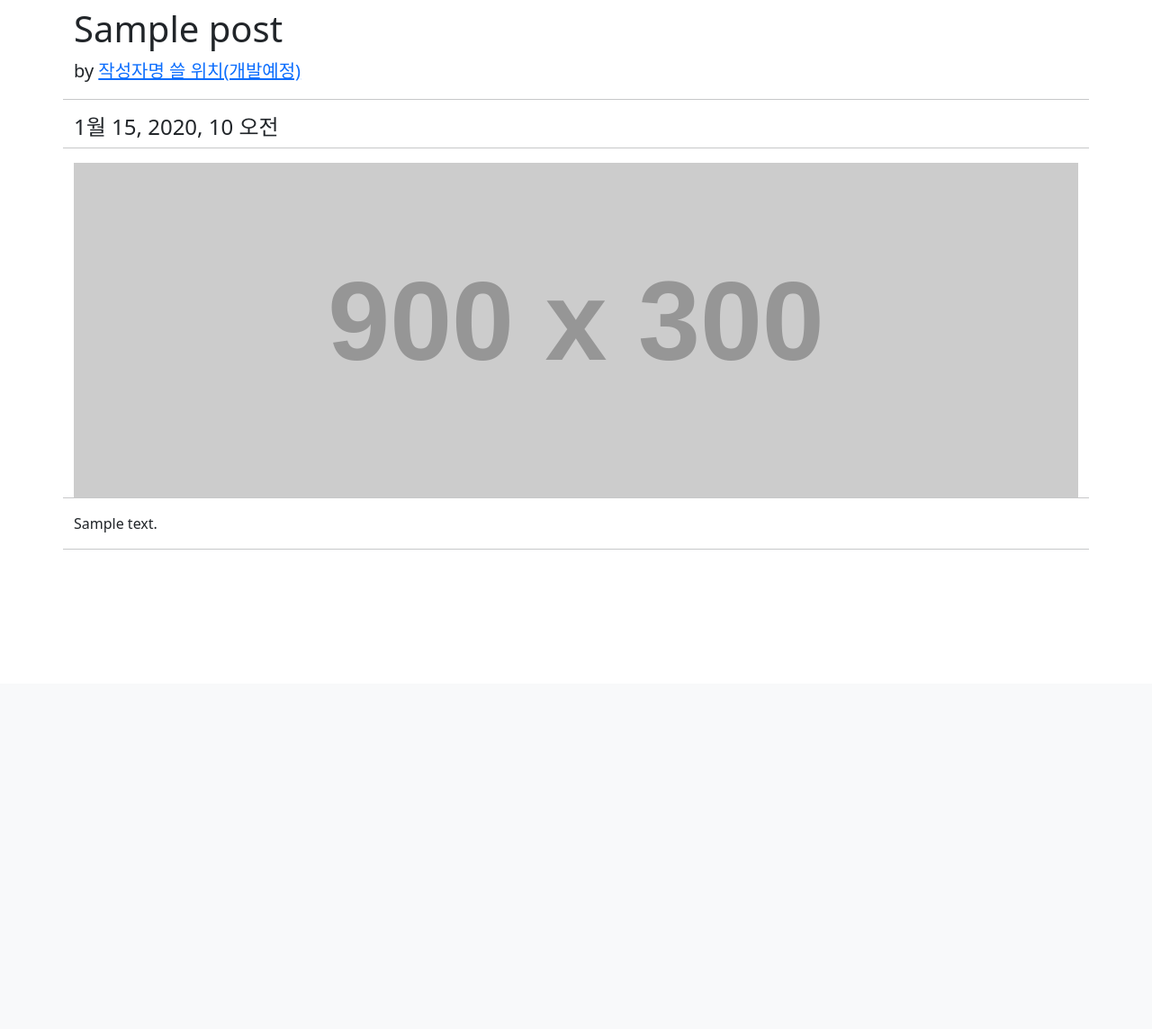
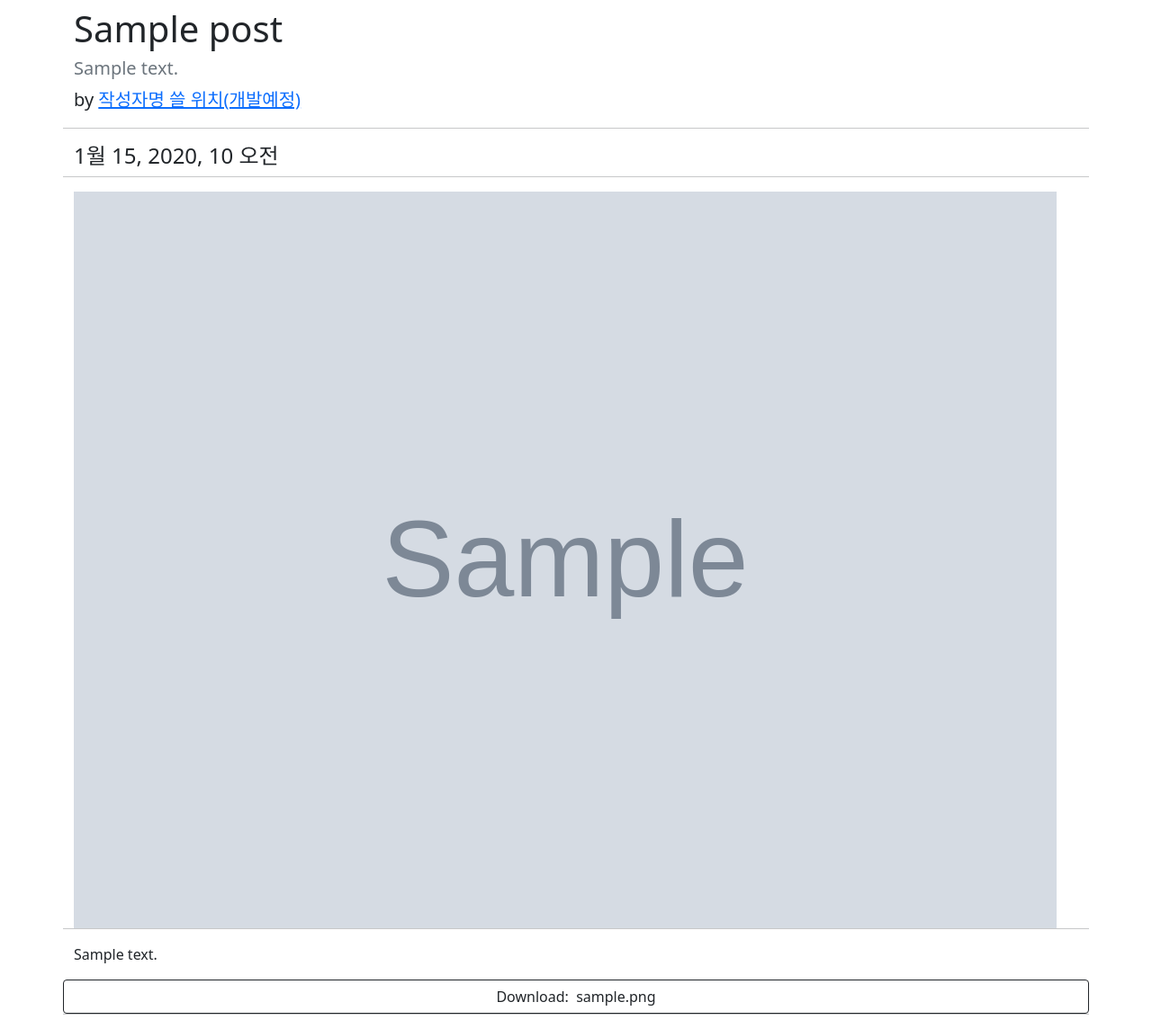
Before and after one commit to good5229/django_blog_practice, a Django app: template blog/templates/blog/post_detail.html in a window 1280 px wide. Shown: the part 40-1184 px from the top of the page at 90% size. Before the commit the page ends 651 px from the top, so only its background shows below. Run offline with Django 3.2, Linux system fonts and the light colour scheme; tables that the repository leaves empty hold one stand-in row (values such as "Sample post"); the template is opened without the code that fills it: values that come from a table or form of the project are taken from there, most other values are stand-ins (such as "Sample title", 1, 10 or a date in 2020); grey boxes marked "Sample" are stand-in pictures; grey boxes labelled with a size stand in for pictures from a placeholder-image service; some libraries are stand-ins or nearby versions.

Commit message:
feat(model): add text_hook and summary text

```diff
--- a/blog/models.py
+++ b/blog/models.py
@@ -1,3 +1,4 @@
+import os
 from django.db import models
 
 
@@ -7,6 +8,7 @@
     file_upload = models.FileField(upload_to='blog/files/%Y/%m/%d/', blank=True)
 
     title = models.CharField(max_length=30)
+    hoot_text = models.CharField(max_length=100, blank=True)
     content = models.TextField()
 
     created_at = models.DateTimeField(auto_now_add=True)
@@ -19,3 +21,9 @@
 
     def get_absolute_url(self):
         return f'/blog/{self.pk}'
+
+    def get_file_name(self):
+        return os.path.basename(self.file_upload.name)
+
+    def get_file_ext(self):
+        return self.get_file_name().split('.')[-1]
--- a/blog/templates/blog/post_detail.html
+++ b/blog/templates/blog/post_detail.html
@@ -5,6 +5,7 @@
     <title>{{ post.title }} - Blog</title>
     <link href="https://cdn.jsdelivr.net/npm/bootstrap@5.0.0-beta1/dist/css/bootstrap.min.css" rel="stylesheet"
           integrity="sha384-giJF6kkoqNQ00vy+HMDP7azOuL0xtbfIcaT9wjKHr8RbDVddVHyTfAAsrekwKmP1" crossorigin="anonymous">
+    <script src="https://kit.fontawesome.com/de33348239.js" crossorigin="anonymous"></script>
 </head>
 <body>
 <nav class="navbar navbar-expand-lg navbar-light bg-light fixed-top">
@@ -14,6 +15,7 @@
     <div class="row">
         <div class="col-lg-8">
             <h1>{{ post.title }}</h1>
+            <h5 class="text-muted">{{ post.hoot_text }}</h5>
         </div>
         <p class="lead">
             by <a href="#">작성자명 쓸 위치(개발예정)</a>
@@ -22,14 +24,37 @@
 
         <h4>{{ post.created_at }}</h4>
         <hr>
-        <img class="img-fluid rounded" src="http://placehold.it/900x300" alt="">
+        <div class="row">
+            {% if p.head_image %}
+
+                <img class="col-offset-4 col-4 card-img-top" src="{{ p.head_image.url }}" alt="Card image cap">
+            {% else %}
+                <img class="col-offset-4 col-4 card-img-top" src="https://picsum.photos/seed/{{ p.id }}/800/200"
+                     alt="random_image">
+            {% endif %}
+        </div>
         <hr>
         <p>{{ post.content }}</p>
+        {% if post.file_upload %}
+            <a href="{{ post.file_upload.url }}" class="btn btn-outline-dark" role="button" download>Download:
+            {% if post.get_file_ext == 'csv' %}
+                <i class="fas fas-file-csv"></i>
+            {% elif post.get_file_ext == 'xlsx' or post.get_file_ext == 'xls' %}
+                <i class="fas fas-file-excel"></i>
+            {% elif post.get_file_ext == 'docx' or post.get_file_ext == 'doc' %}
+                <i class="fas fas-file-word"></i>
+            {% else %}
+                <i class="fas fas-file"></i>
+            {% endif %}
+            {{ post.get_file_name }}
+        {% endif %}
+        </a>
         <hr>
     </div>
 </div>
 <script src="https://cdn.jsdelivr.net/npm/bootstrap@5.0.0-beta1/dist/js/bootstrap.bundle.min.js"
         integrity="sha384-ygbV9kiqUc6oa4msXn9868pTtWMgiQaeYH7/t7LECLbyPA2x65Kgf80OJFdroafW"
         crossorigin="anonymous"></script>
+
 </body>
 </html>
--- a/blog/views.py
+++ b/blog/views.py
@@ -7,7 +7,7 @@
 # Create your views here.
 class PostList(ListView):
     model = Post
-    ordering = '-pk'
+    ordering = 'pk'
 
 class PostDetail(DetailView):
     model = Post
```
Also changed, not shown: blog/templates/blog/post_list.html (+11 -4 lines), blog/migrations/0004_post_file_upload.py (added), blog/migrations/0005_post_hoot_text.py (added).
